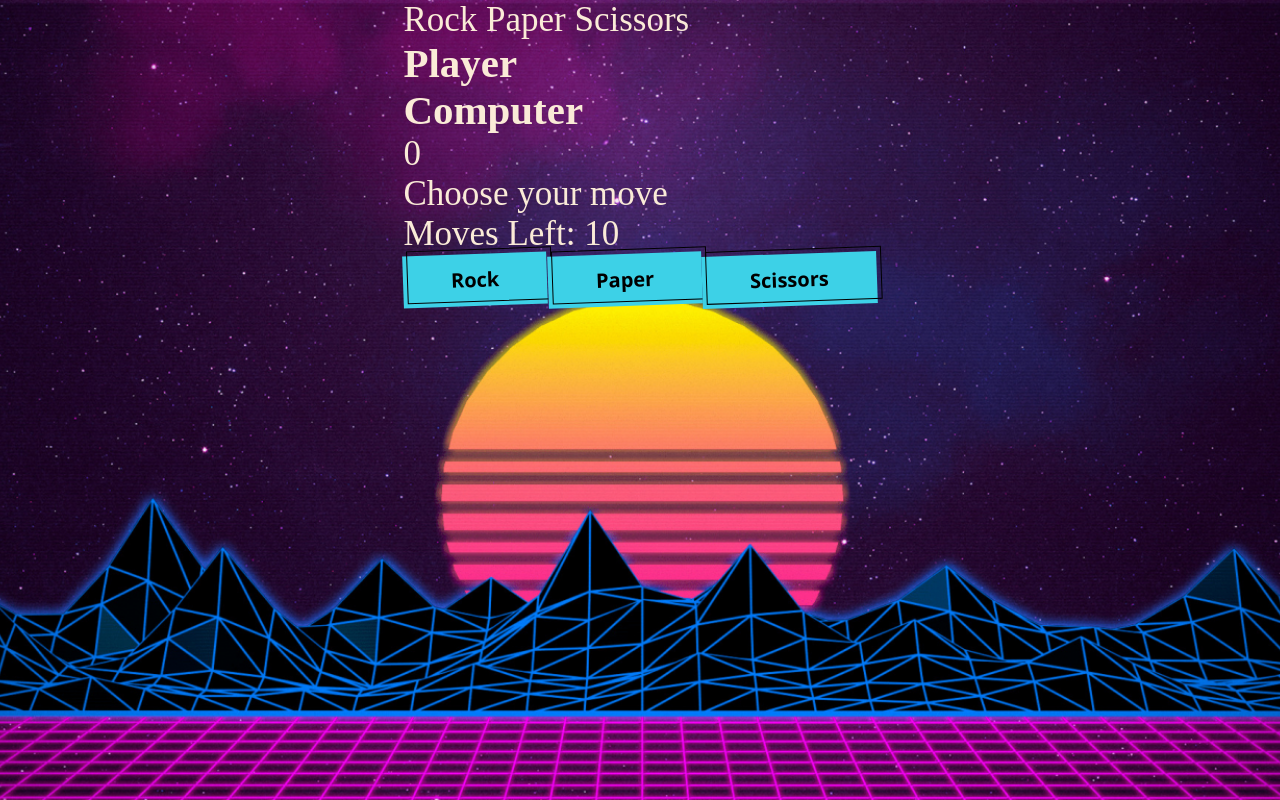
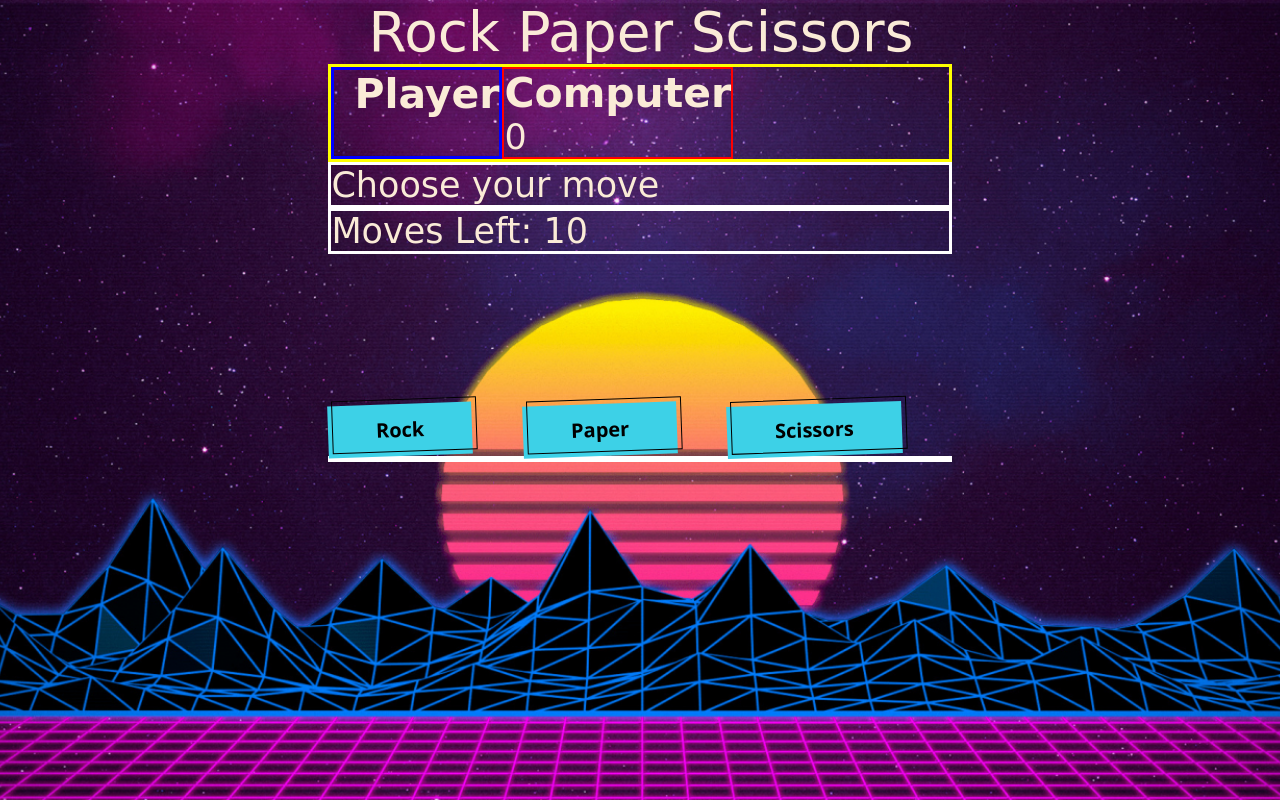
Before and after one commit to Dev-J0/rock-paper-scissors, a plain HTML site: page index.html in a window 1280 px wide. Drawn offline with Linux system fonts and the light colour scheme.

Commit message:
putting the stuff better in page; changed font

```diff
--- a/style.css
+++ b/style.css
@@ -15,6 +15,7 @@ html {
     display: flex;
     justify-content: center;
     align-items: center;
+    font-family: 'Rubik Dirt', cursive;
   }
 
 
@@ -41,15 +42,16 @@ html {
   position: relative;
   text-align: center;
   text-decoration: none #000000 solid;
-  text-decoration-thickness: auto;
   width: 100%;
   max-width: 300px;
   position: relative;
   cursor: pointer;
   transform: rotate(-2deg);
+  -webkit-user-select: none;
   user-select: none;
-  -webkit-user-select: none;
   touch-action: manipulation;
+  margin-right: 50px;
+  margin-top: 150px;
 }
 
 .button-53,
@@ -111,4 +113,45 @@ html {
 
 .options {
     display: flex;
+
 }
+
+
+
+.title {
+  font-size: 55px;
+  justify-content: center;
+  margin-left: 40px;
+  margin-right: 30px
+}
+
+
+.movesleft {
+  border: 3px solid white;
+  display: flex;
+}
+
+.result {
+  border: 3px solid white;
+  display: flex;
+}
+
+.score {
+  border: 3px solid yellow;
+  display: flex;
+
+}
+
+.move {
+  border: 3px solid white;
+  display: flex;
+}
+
+.playerScore {
+  border: 3px solid blue;
+  padding-left: 20px;
+}
+
+.computerScore {
+  border: 2px solid red;
+}
```
